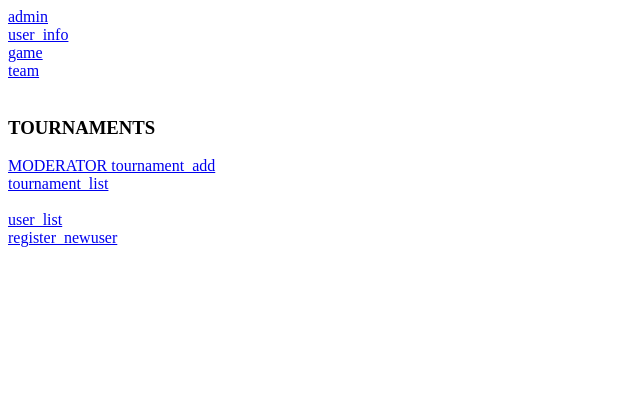
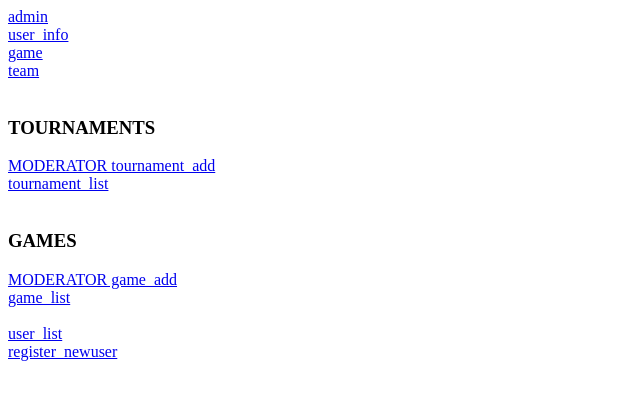
Before and after one commit to Egkurilov/CyberGames, a Django app: page / in a window 1280 px wide. Shown: the top 400 px of the page, without its empty margins (0-640 px from the left). Run offline with Django 3.2, Linux system fonts and the light colour scheme.

Commit message:
add game list and view

```diff
--- a/sber_games/templates/index.html
+++ b/sber_games/templates/index.html
@@ -20,6 +20,12 @@
 <a href="/tournament_list">tournament_list</a>
 <br>
 <br>
+<h3>GAMES</h3>
+<a href="/game">MODERATOR game_add</a>
+<br>
+<a href="/game_list">game_list</a>
+<br>
+<br>
 <a href="/user_list">user_list</a>
 <br>
 <a href="/profiles/register">register_newuser</a>
--- a/sber_games/urls.py
+++ b/sber_games/urls.py
@@ -1,7 +1,8 @@
 from django.urls import path
 
 from sber_games import views
-from sber_games.views import TournamentFormView, TournamentListView, TournamentDetailView
+from sber_games.views import TournamentFormView, TournamentListView, TournamentDetailView, GameFormView, GameListView, \
+    GameDetailView
 
 urlpatterns = [
     path('', views.HomePageView.as_view()),
@@ -10,10 +11,13 @@ urlpatterns = [
 
     path('tournament/', TournamentFormView.as_view()),
     path('tournament_list/', TournamentListView.as_view()),
-
     path('tournament/<int:pk>/', TournamentDetailView.as_view(), name='tournament-detail'),
 
-    path('game', views.my_game, name='my_game'),
+    path('game/', GameFormView.as_view()),
+    path('game_list/', GameListView.as_view()),
+    path('game/<int:pk>/', GameDetailView.as_view(), name='game-detail'),
+
+    #path('game', views.my_game, name='my_game'),
     path('user_list', views.UserListView.as_view(), name='user_list'),
     path('user_list/<int:pk>', views.UserDetailView.as_view(), name='user_Detail')
 ]
--- a/sber_games/views.py
+++ b/sber_games/views.py
@@ -7,8 +7,8 @@ from django.views.generic import TemplateView
 from django.http import HttpResponseRedirect
 
 from app_profiles.models import USER
-from sber_games.forms import TournamentForm
-from sber_games.models import TOURNAMENT
+from sber_games.forms import TournamentForm, GameForm
+from sber_games.models import TOURNAMENT, GAME
 
 
 class HomePageView(TemplateView):
@@ -76,3 +76,33 @@ class TournamentFormView(View):
             TOURNAMENT.objects.create(**tournament_form.cleaned_data)
             return HttpResponseRedirect('/')
         return render(request, 'tournament.html', context={'tournament_form': tournament_form})
+
+####### GAME
+
+
+class GameFormView(View):
+    def get(self, request):
+        game_form = GameForm()
+        return render(request, 'game.html', context={'game_form': game_form})
+
+    def post(self, request):
+        game_form = GameForm(request.POST, request.FILES)
+        print(request.POST)
+        if game_form.is_valid():
+            GAME.objects.create(**game_form.cleaned_data)
+            return HttpResponseRedirect('/')
+        return render(request, 'game.html', context={'game_form': game_form})
+
+
+class GameListView(generic.ListView):
+    model = GAME
+    template_name = 'game_list.html'
+    context_object_name = 'game_list'
+    queryset = GAME.objects.all()[:100]
+
+
+class GameDetailView(generic.DetailView):
+    def get(self, request, *args, **kwargs):
+        game_view = get_object_or_404(GAME, pk=kwargs['pk'])
+        context = {'game_view': game_view}
+        return render(request, 'game_view.html', context)
```
Also changed, not shown: sber_games/forms.py (+8 -1 lines), sber_games/templates/game.html (added, +17 -0 lines), sber_games/templates/game_list.html (added, +21 -0 lines), sber_games/templates/game_view.html (added, +15 -0 lines).
